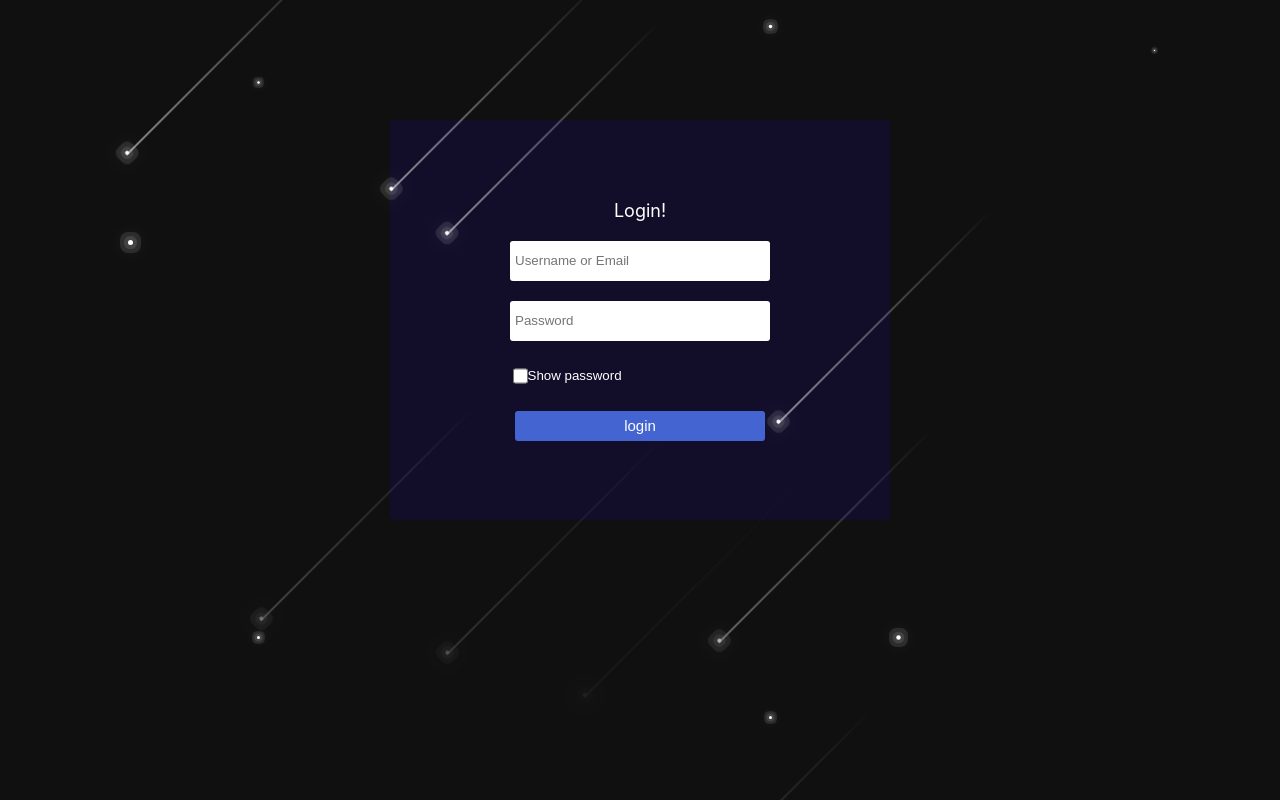
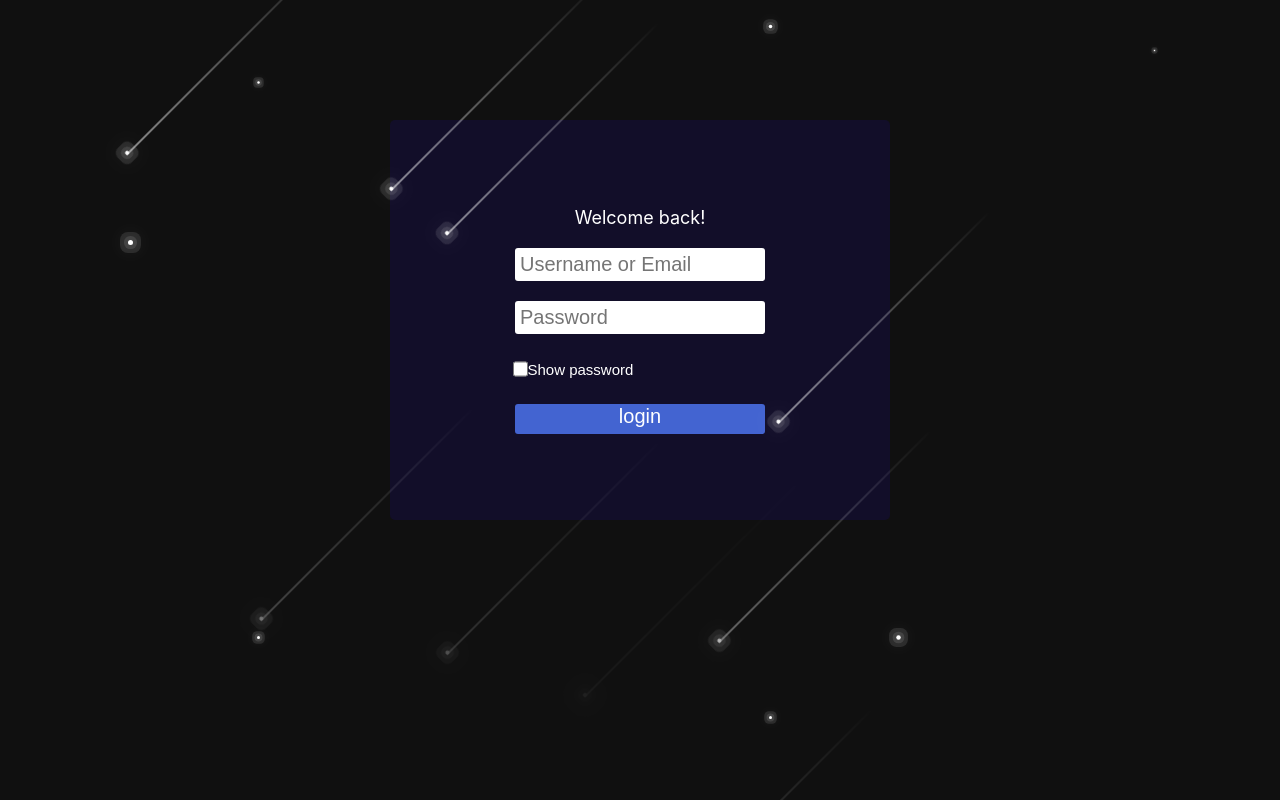
Before and after one commit to mitrabodh/libramate, a React (Create React App) app: page / in a window 1280 px wide. Built offline with nearby package versions, Linux system fonts and the light colour scheme.

Commit message:
Input field's font size and heading was changed.

```diff
--- a/src/LoginPage.tsx
+++ b/src/LoginPage.tsx
@@ -33,7 +33,7 @@ export default function LoginPage() {
                 <div></div>
             </div>
             <form action="" className={styles.form}>
-                <p>Login!</p>
+                <p>Welcome back!</p>
                 <input type="text" placeholder="Username or Email" name="id" id="" />
                 <input ref={inputRef} type="password" placeholder="Password" name="password" id="password" />
                 <input type="checkbox" onClick={showPass} name="" id="" />
--- a/src/authentication.module.css
+++ b/src/authentication.module.css
@@ -92,13 +92,16 @@ input {
     padding: 5px;
     border-radius: 3px;
     border: none;
+    box-sizing: border-box;
+    font-size: 20px;
 }
 
 input[type="submit"] {
     height: 30px;
     color: white;
     background-color: rgb(67, 100, 209);
-    font-size: 15px;
+    font-size: 20px;
+    padding-top: 1px;
 }
 
 input[type="submit"]:hover {
@@ -113,11 +116,12 @@ input[type="checkbox"] {
 
 input[type="checkbox"]::before {
     position: absolute;
-    min-width: 100px;
+    min-width: 200px;
     content: "Show password";
     top: 25%;
     left: 100%;
     color: white;
+    font-size: 15px;
 }
 
 p {
```
